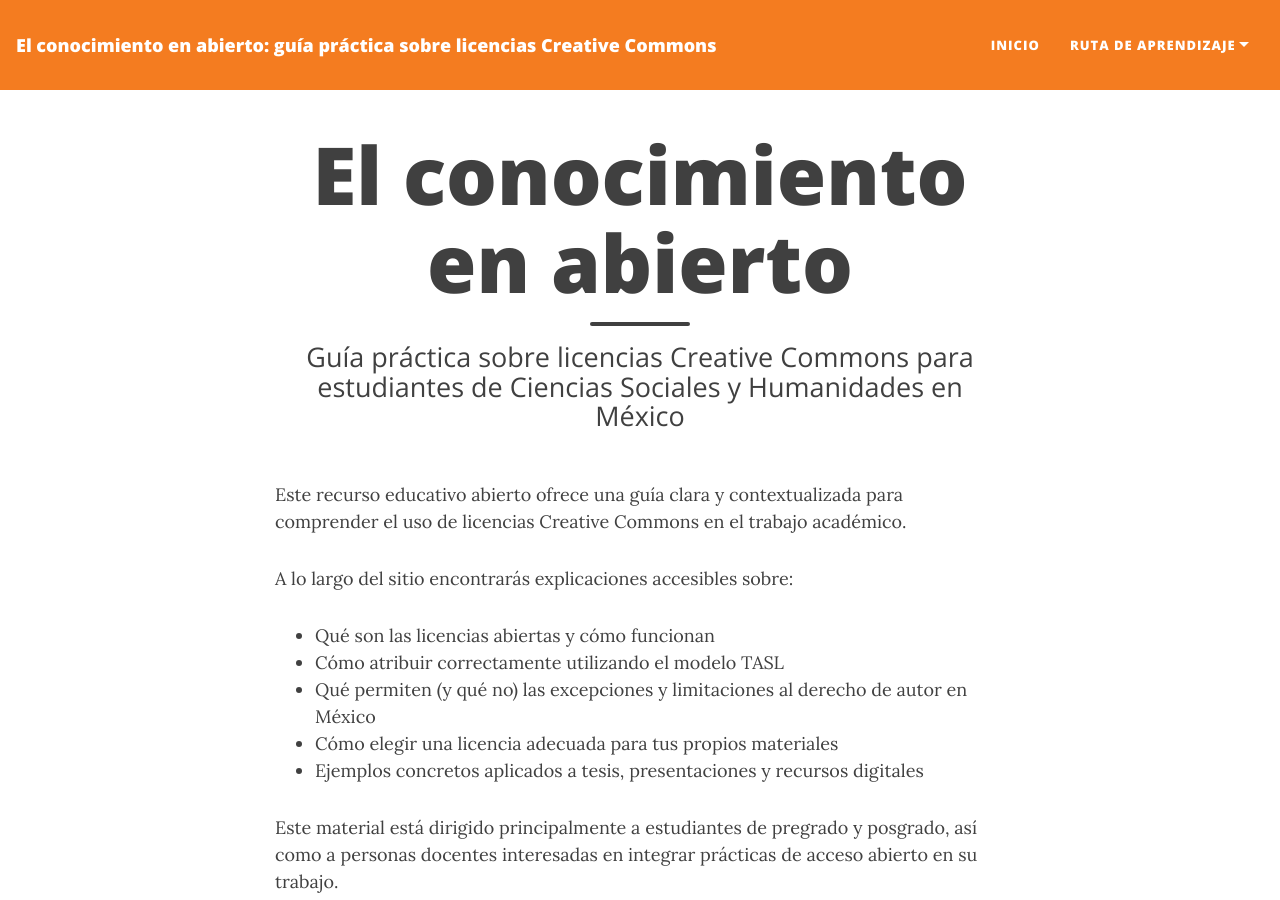
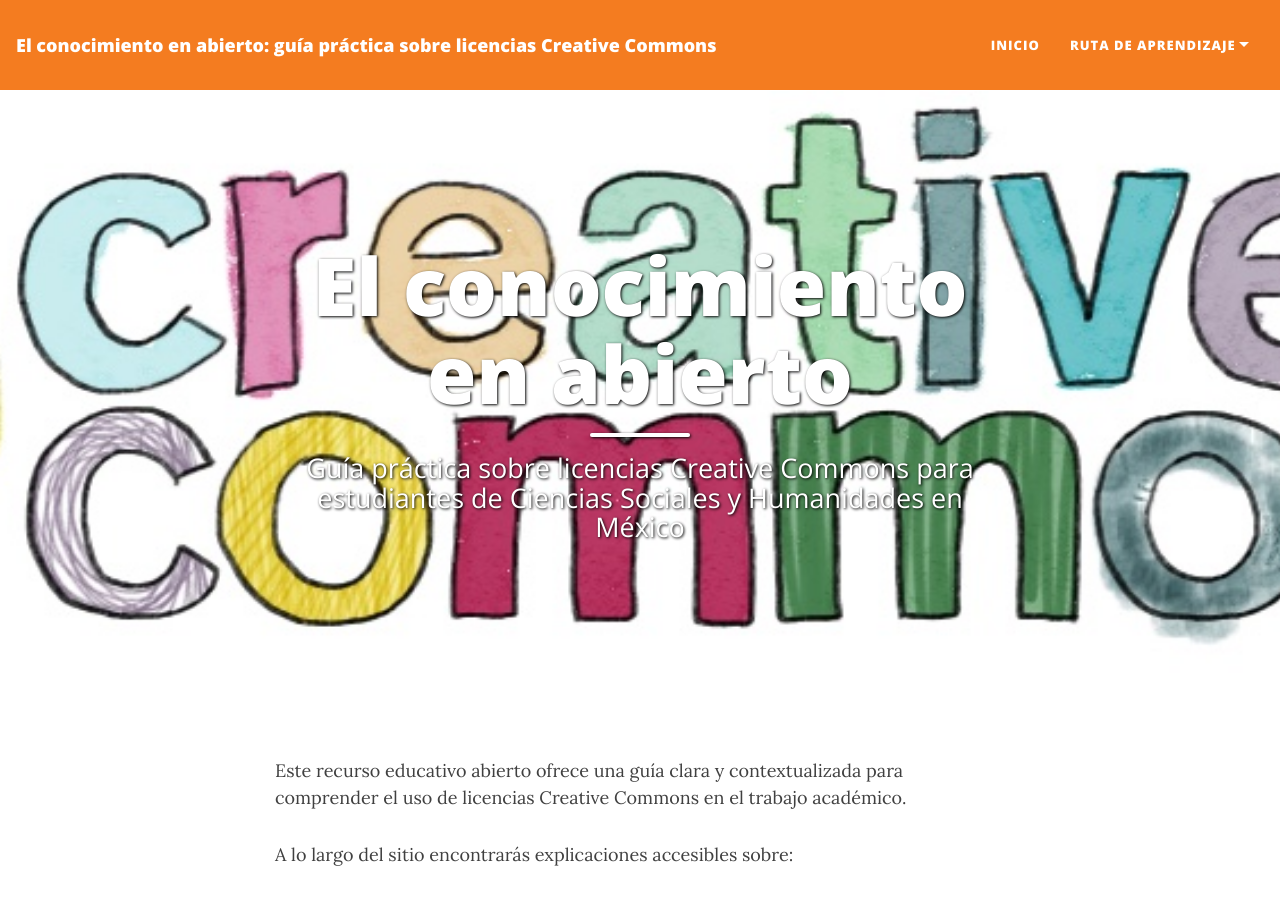
Before and after one commit to rosariorogel/cc-oer-mexico, a Jekyll site: the page built from index.md, in a window 1280 px wide and 900 px high. Built offline with Jekyll 4.4.1, drawn with Linux system fonts in a browser that asks for light colours; nearby versions of some CDN libraries.

Commit message:
Add cover image to index.md
Added cover image to the index page.

```diff
--- a/index.md
+++ b/index.md
@@ -2,6 +2,7 @@
 layout: home
 title: El conocimiento en abierto
 subtitle: Guía práctica sobre licencias Creative Commons para estudiantes de Ciencias Sociales y Humanidades en México
+cover-img: "assets/img/CC FloriGuga.jpg"
 ---
 
 Este recurso educativo abierto ofrece una guía clara y contextualizada para comprender el uso de licencias Creative Commons en el trabajo académico.
```
